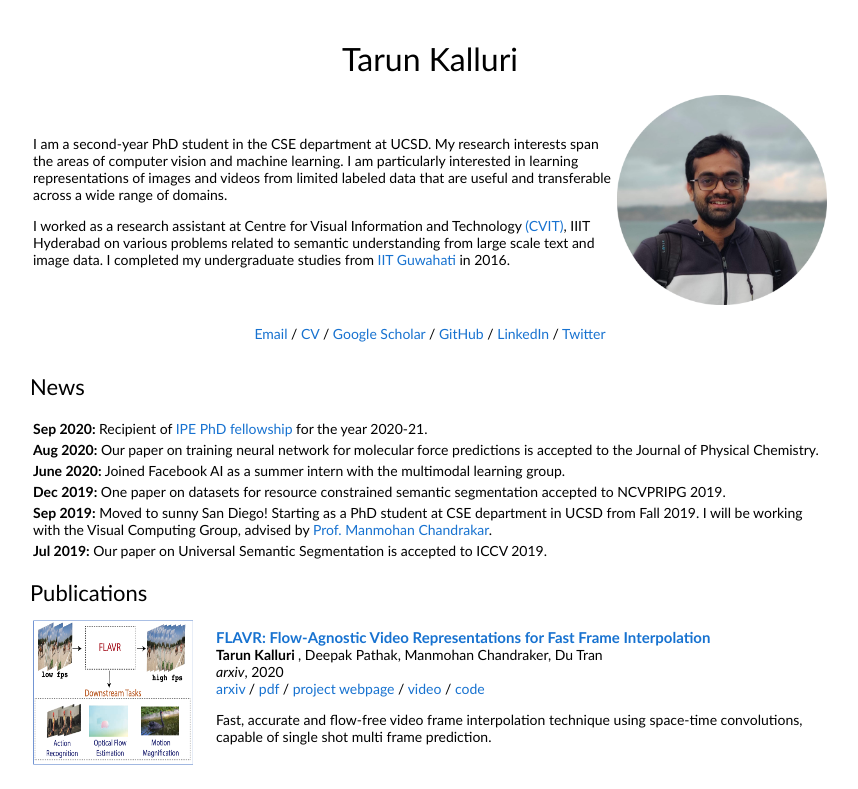
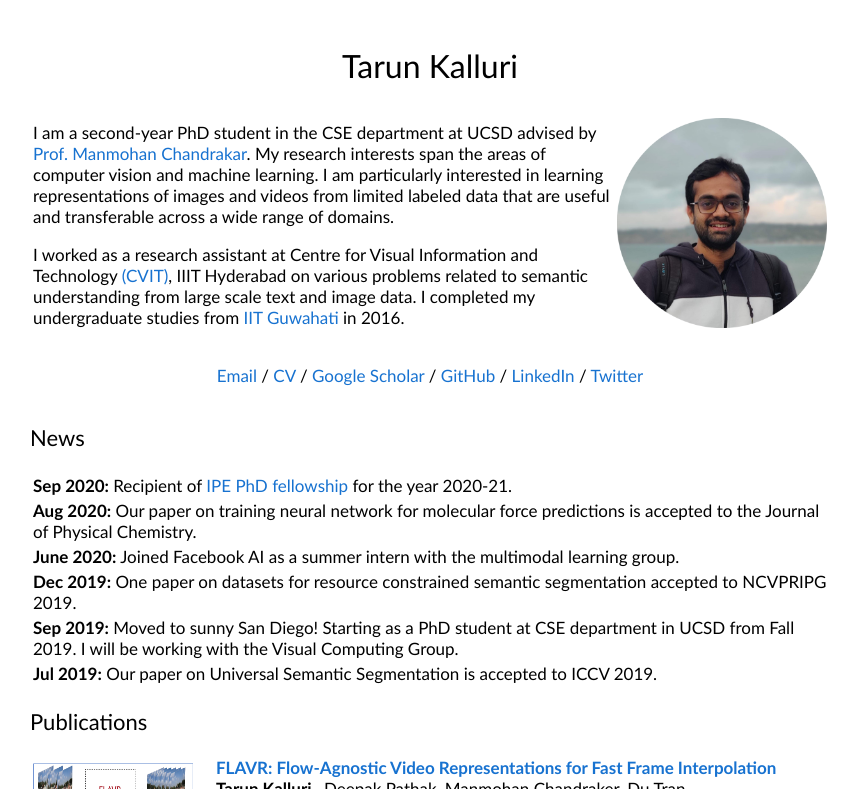
Before and after one commit to tarun005/tarun005.github.io, a Jekyll site: the page index.html, which Jekyll copies as it is, in a window 1280 px wide, cut to the strip 0-789 px from the top of the page. Shown: the whole strip, without its empty margins (210-1068 px from the left). Built offline with Jekyll 4.4.1, drawn with Linux system fonts in a browser that asks for light colours.

Commit message:
Added flavr project

```diff
--- a/css/stylesheet_barron.css
+++ b/css/stylesheet_barron.css
@@ -74,7 +74,10 @@
   text-decoration: none;
 }
 
-body,
+body {
+  font-family: 'Lato', Verdana, Helvetica, sans-serif;
+  font-size: 17px
+  },
 td,
 th,
 tr,
@@ -86,7 +89,7 @@
 
 strong {
   font-family: 'Lato', Verdana, Helvetica, sans-serif;
-  font-size: 14px;
+  font-size: 17px;
 }
 
 heading {
@@ -96,7 +99,7 @@
 
 papertitle {
   font-family: 'Lato', Verdana, Helvetica, sans-serif;
-  font-size: 15px;
+  font-size: 17px;
   font-weight: 700
 }
 
--- a/index.html
+++ b/index.html
@@ -1,5 +1,5 @@
 <!DOCTYPE HTML>
-<html lang="en"><head><meta http-equiv="Content-Type" content="text/html; charset=UTF-8">
+<html lang="en"><head>
 
   <title>Tarun Kalluri</title>
 
@@ -45,7 +45,7 @@
 </td>
 
 <td>
-<img src="photo-circle.png" alt="Tarun Kalluri" width="210" height="210">
+<a href="files/photo.jpg" target="_blank"> <img src="files/photo-circle.png" alt="Tarun Kalluri" width="210" height="210"> </a>
 </td>
 
 </tr>
@@ -96,7 +88,7 @@
     <tr>
         <td>
           <div>
-            <img src="files/thumbnails/FLAVR.png" alt="flavr_fig" width="160" height="145">
+            <a href="https://youtu.be/TcQd0LCLCzo" target="_blank"> <img src="files/thumbnails/FLAVR.png" alt="flavr_fig" width="160" height="145"> </a>
           </div>
         </td>
         <td style="padding:20px;width:100%;vertical-align:middle">
@@ -128,7 +120,7 @@
 	  <tr>
         <td>
           <div>
-            <img src="files/thumbnails/USSS_ICCV19" alt="iccv_fig" width="160" height="145">
+            <a href="http://openaccess.thecvf.com/content_ICCV_2019/papers/Kalluri_Universal_Semi-Supervised_Semantic_Segmentation_ICCV_2019_paper.pdf" target="_blank"> <img src="files/thumbnails/USSS_ICCV19" alt="iccv_fig" width="160" height="145"> </a>
           </div>
         </td>
         <td style="padding:20px;width:100%;vertical-align:middle">
@@ -159,7 +151,7 @@
     <tr>
         <td>
           <div>
-            <img src="files/thumbnails/DFT.png" alt="dft-fig" width="160" height="120">
+            <a href="https://pubs.acs.org/doi/10.1021/acs.jpca.0c03926" target="_blank"> <img src="files/thumbnails/DFT.png" alt="dft-fig" width="160" height="120"> </a>
           </div>
         </td>
         <td style="padding:20px;width:100%;vertical-align:middle">
@@ -185,11 +177,11 @@
     <tr>
         <td>
           <div >
-            <img src="files/thumbnails/NCVPRIPG_2019.png" alt="nvcpripg_fig" width="160" height="120">
+            <a href="files/papers/SS_NVCPRIPG_2019.pdf" target="_blank"> <img src="files/thumbnails/NCVPRIPG_2019.png" alt="nvcpripg_fig" width="160" height="120"> </a>
           </div>
         </td>
         <td style="padding:20px;width:100%;vertical-align:middle">
-          <a href="http://openaccess.thecvf.com/content_ICCV_2019/papers/Kalluri_Universal_Semi-Supervised_Semantic_Segmentation_ICCV_2019_paper.pdf">
+          <a href="hfiles/papers/SS_NVCPRIPG_2019.pdf">
             <papertitle>Semantic Segmentation Datasets for Resource Constrained Training</papertitle>
           </a>
           <br>
```
Also changed, not shown: other parts of index.html (+2 -10 lines), files/photo-circle.png (renamed from photo-circle.png), files/photo.jpg (renamed from photo.jpg), 2 other files.
